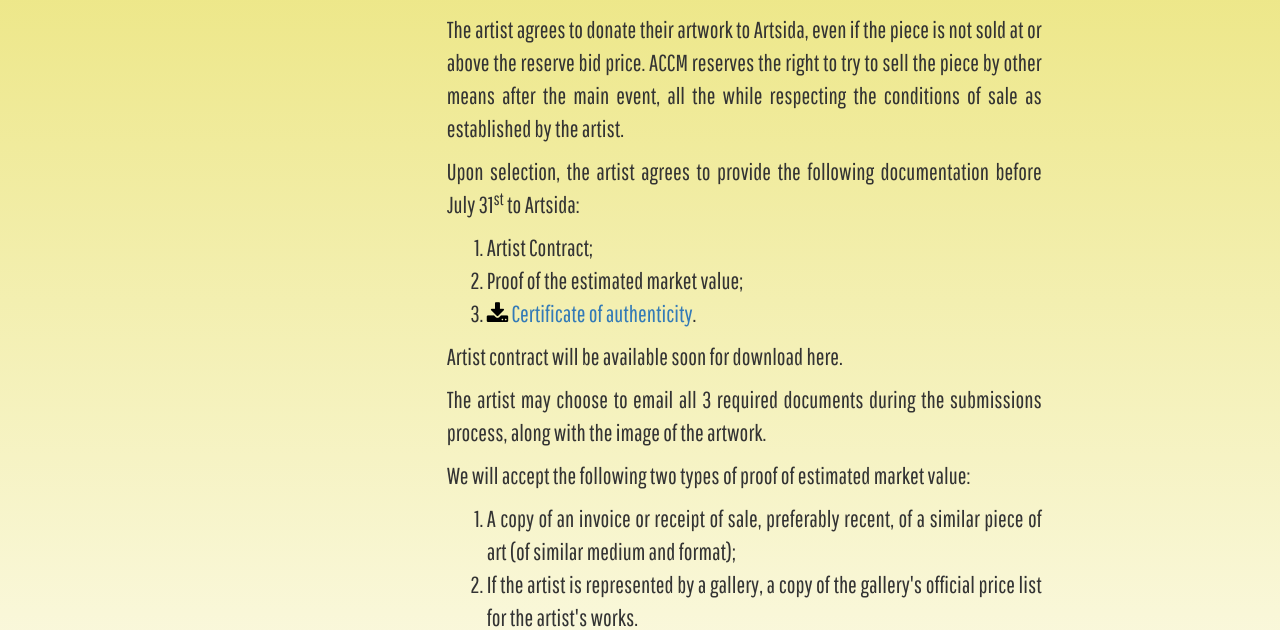
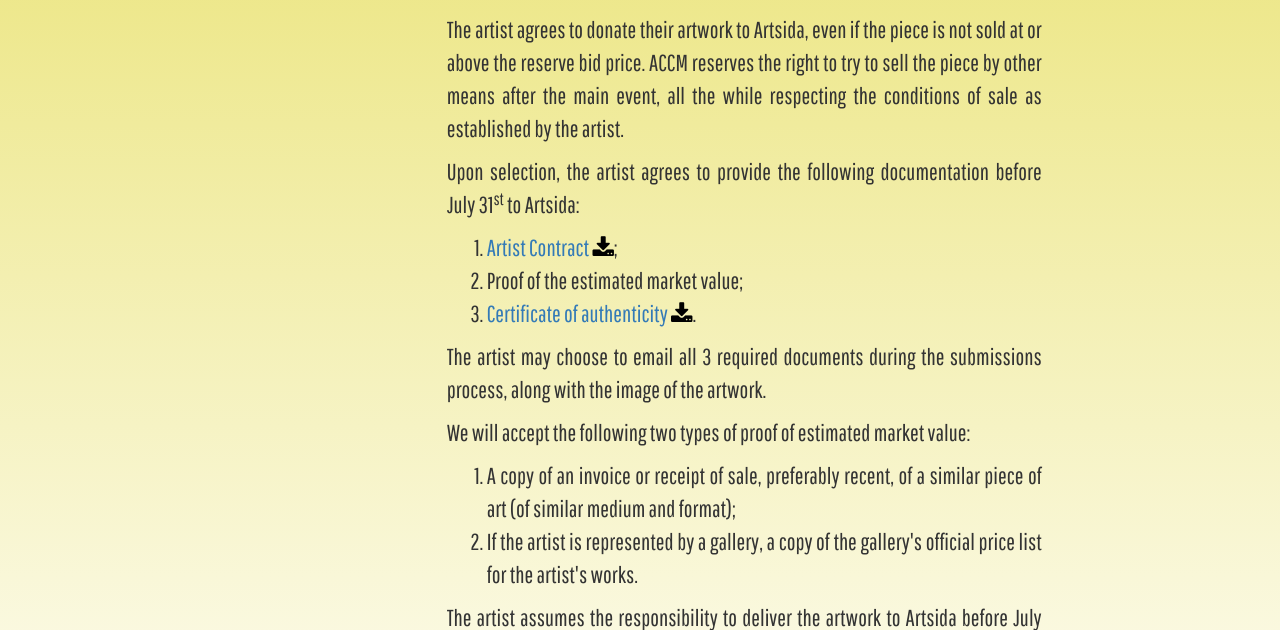
Before and after one commit to shawnthompson/artsida, a PHP site: page /submissions.php in a window 1280 px wide. Shown: the part 1140-1770 px from the top of the page. Run offline with PHP 8.4, Linux system fonts and the light colour scheme; some libraries are stand-ins or nearby versions.

Commit message:
Added artist contract on submission pages

```diff
--- a/soumissions.php
+++ b/soumissions.php
@@ -20,11 +20,10 @@
 <p>L’artiste consent à donner son œuvre à Artsida même si celle-ci n’est pas vendue à un prix égal ou supérieur au prix de départ. <abbr lang="en" title="AIDS Community Care Montreal">ACCM</abbr> se réserve le droit d’essayer de vendre l’œuvre par d’autres moyens après l’événement principal tout en respectant les conditions de vente établies par l’artiste.</p>
 <p>L’artiste dont l’œuvre a été sélectionnée consent à fournir les documents suivants à Artsida avant le 31 juillet :</p>
 <ol>
-<li>Contrat de l’artiste</li>
+<li><a href="ContratDartiste.docx">Contrat de l’artiste</a> <i class="fa fa-download"><span class="sr-only">Télécharge</span></i></li>
 <li>Preuve de la valeur marchande estimée</li>
-<li><i class="fa fa-download"><span class="sr-only">Télécharge</span></i> <a href="Certificat.docx">Certificat d’authenticité</a></li>
+<li><a href="Certificat.docx">Certificat d’authenticité</a> <i class="fa fa-download"><span class="sr-only">Télécharge</span></i></li>
 </ol>
-<p>Le contrat de l'artiste sera bientôt disponible ici.</p>
 <p>L’artiste peut choisir d’envoyer les 3 documents requis avec l’image de l’oeuvre par courriel durant la période de soumission.</p>
 <p>Pour la preuve de la valeur estimée, nous accepterons les 2 options suivantes:</p>
 <ol>
--- a/submissions.php
+++ b/submissions.php
@@ -20,11 +20,10 @@
 <p>The artist agrees to donate their artwork to Artsida, even if the piece is not sold at or above the reserve bid price. <abbr title="AIDS Community Care Montreal">ACCM</abbr> reserves the right to try to sell the piece by other means after the main event, all the while respecting the conditions of sale as established by the artist.</p>
 <p>Upon selection, the artist agrees to provide the following documentation before July 31<sup>st</sup> to Artsida:</p>
 <ol>
-<li>Artist Contract;</li>
+<li><a href="ArtistContract.docx">Artist Contract</a> <i class="fa fa-download"><span class="sr-only">Download</span></i>;</li>
 <li>Proof of the estimated market value;</li>
-<li><i class="fa fa-download"><span class="sr-only">Download</span></i> <a href="Certificate.docx">Certificate of authenticity</a>.</li>
+<li><a href="Certificate.docx">Certificate of authenticity</a> <i class="fa fa-download"><span class="sr-only">Download</span></i>.</li>
 </ol>
-<p>Artist contract will be available soon for download here.</p>
 <p>The artist may choose to email all 3 required documents during the submissions process, along with the image of the artwork.</p>
 <p>We will accept the following two types of proof of estimated market value: </p>
 <ol>
```
Also changed, not shown: 2 other files.
